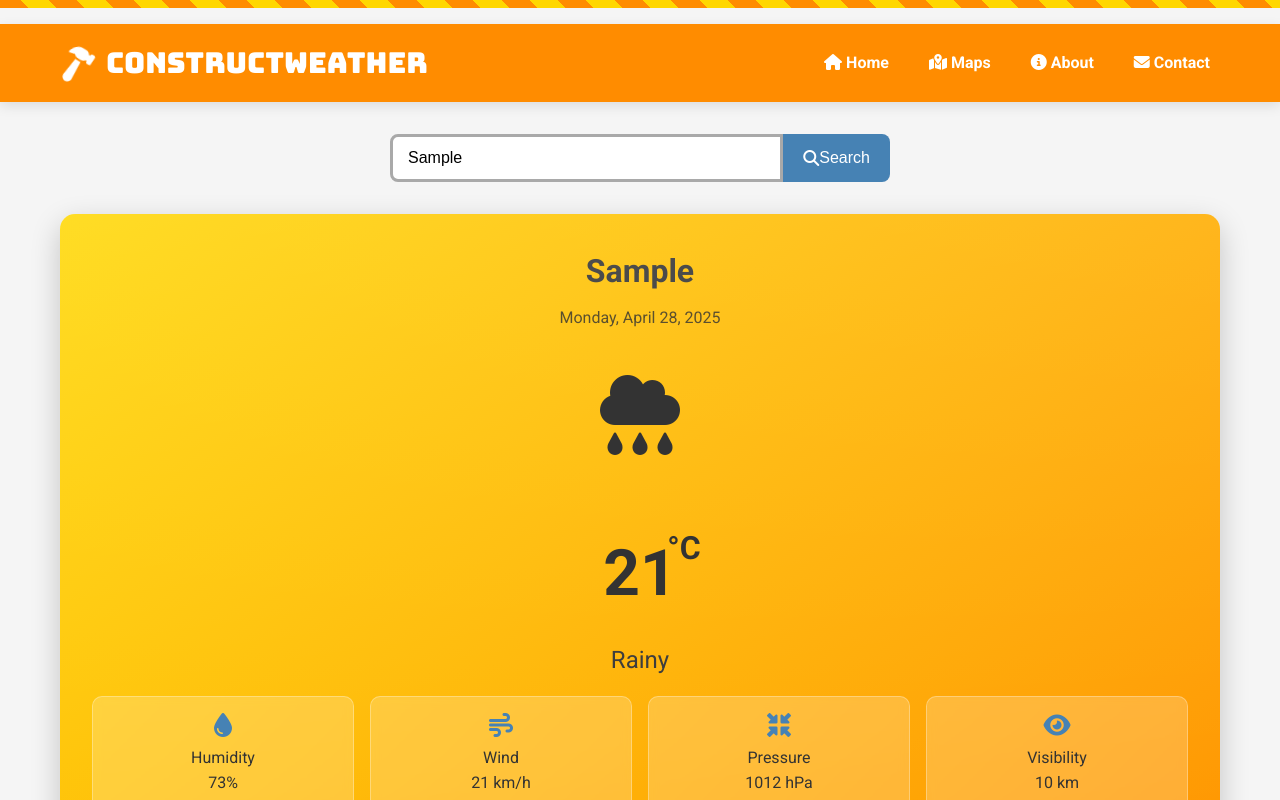
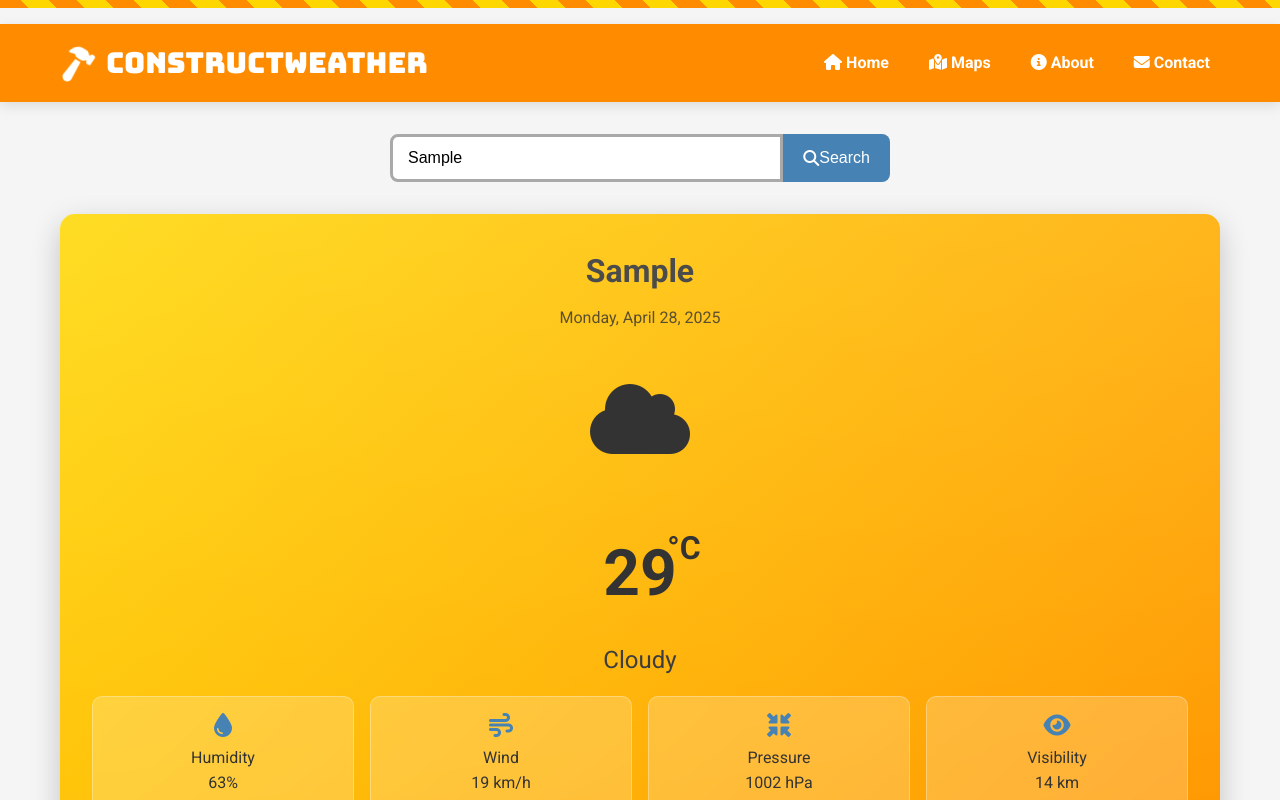
Before and after one commit to PRITAM-TU/pyscript, a plain HTML site: page index.html in a window 1280 px wide. Both pictures are taken after typing "Sample" into the empty fields and a click on the button "Search". Shown: the top 800 px of the page. Drawn offline with Linux system fonts and the light colour scheme.

Commit message:
add new project in filee

```diff
--- a/index.html
+++ b/index.html
@@ -487,33 +487,76 @@
     </footer>
 
     <script>
-        document.addEventListener('DOMContentLoaded', function() {
-            // Set current date
-            const now = new Date();
-            const options = { weekday: 'long', year: 'numeric', month: 'long', day: 'numeric' };
-            document.getElementById('date').textContent = now.toLocaleDateString('en-US', options);
+        // Weather data generator
+        function generateWeatherData(location) {
+            const baseTemp = Math.floor(Math.random() * 15) + 15;
+            const conditions = ["Sunny", "Cloudy", "Rainy", "Thunderstorm", "Partly Cloudy"];
+            const condition = conditions[Math.floor(Math.random() * conditions.length)];
 
-            // Sample data - in a real app, this would come from an API
-            const sampleWeatherData = {
-                location: "New York, US",
-                temperature: 24,
-                description: "Sunny",
-                humidity: "65%",
-                wind: "12 km/h",
-                pressure: "1012 hPa",
-                visibility: "10 km",
-                forecast: [
-                    { day: "Tue", icon: "cloud-sun", high: 26, low: 18, desc: "Partly Cloudy" },
-                    { day: "Wed", icon: "cloud-showers-heavy", high: 22, low: 16, desc: "Showers" },
-                    { day: "Thu", icon: "cloud-sun", high: 25, low: 17, desc: "Partly Cloudy" },
-                    { day: "Fri", icon: "sun", high: 28, low: 20, desc: "Sunny" },
-                    { day: "Sat", icon: "bolt", high: 23, low: 16, desc: "Thunderstorms" }
-                ]
+            const weatherData = {
+                location: location,
+                temperature: baseTemp,
+                description: condition,
+                humidity: `${Math.floor(Math.random() * 40) + 40}%`,
+                wind: `${Math.floor(Math.random() * 20) + 5} km/h`,
+                pressure: `${Math.floor(Math.random() * 40) + 990} hPa`,
+                visibility: `${Math.floor(Math.random() * 10) + 5} km`,
+                forecast: []
             };
 
-            // Populate forecast cards
+            // Generate 5-day forecast
+            for (let i = 1; i <= 5; i++) {
+                const dayTemp = baseTemp + Math.floor(Math.random() * 7) - 3;
+                const nightTemp = dayTemp - Math.floor(Math.random() * 6) + 5;
+                const dayCondition = conditions[Math.floor(Math.random() * conditions.length)];
+
+                // Determine icon based on condition
+                const iconMap = {
+                    "Sunny": "sun",
+                    "Cloudy": "cloud",
+                    "Rainy": "cloud-rain",
+                    "Thunderstorm": "bolt",
+                    "Partly Cloudy": "cloud-sun"
+                };
+
+                weatherData.forecast.push({
+                    day: new Date(Date.now() + (i * 24 * 60 * 60 * 1000)).toLocaleDateString('en-US', { weekday: 'short' }),
+                    icon: iconMap[dayCondition],
+                    high: dayTemp,
+                    low: nightTemp,
+                    desc: dayCondition
+                });
+            }
+
+            return weatherData;
+        }
+
+        // Update UI with weather data
+        function updateWeatherUI(data) {
+            document.getElementById('location').textContent = data.location;
+            document.getElementById('temperature').textContent = data.temperature;
+            document.getElementById('description').textContent = data.description;
+            document.getElementById('humidity').textContent = data.humidity;
+            document.getElementById('wind').textContent = data.wind;
+            document.getElementById('pressure').textContent = data.pressure;
+            document.getElementById('visibility').textContent = data.visibility;
+
+            // Update weather icon
+            const iconMap = {
+                "Sunny": "sun",
+                "Cloudy": "cloud",
+                "Rainy": "cloud-rain",
+                "Thunderstorm": "bolt",
+                "Partly Cloudy": "cloud-sun"
+            };
+            const weatherIcon = document.getElementById('weather-icon');
+            weatherIcon.innerHTML = `<i class="fas fa-${iconMap[data.description] || 'sun'}"></i>`;
+
+            // Update forecast
             const forecastContainer = document.getElementById('forecast-cards');
-            sampleWeatherData.forecast.forEach(day => {
+            forecastContainer.innerHTML = '';
+
+            data.forecast.forEach(day => {
                 const forecastCard = document.createElement('div');
                 forecastCard.className = 'forecast-card';
                 forecastCard.innerHTML = `
@@ -528,59 +571,43 @@
                 forecastContainer.appendChild(forecastCard);
             });
 
+            // Add animation for feedback
+            const weatherCard = document.querySelector('.weather-card');
+            weatherCard.style.transform = "rotateY(15deg) rotateX(5deg)";
+            setTimeout(() => {
+                weatherCard.style.transform = "rotateY(0) rotateX(0)";
+            }, 500);
+        }
+
+        document.addEventListener('DOMContentLoaded', function() {
+            // Set current date
+            const now = new Date();
+            const options = { weekday: 'long', year: 'numeric', month: 'long', day: 'numeric' };
+            document.getElementById('date').textContent = now.toLocaleDateString('en-US', options);
+
+            // Initial load with sample data
+            updateWeatherUI(generateWeatherData("New York, US"));
+
             // Search functionality
-            document.getElementById('search-btn').addEventListener('click', searchWeather);
-            document.getElementById('location-input').addEventListener('keypress', function(e) {
-                if (e.key === 'Enter') {
-                    searchWeather();
-                }
-            });
-
-            function searchWeather() {
+            document.getElementById('search-btn').addEventListener('click', function() {
                 const location = document.getElementById('location-input').value.trim();
                 if (location) {
-                    // In a real app, this would call your backend API
-                    document.getElementById('location').textContent = location;
-
                     // Show loading state
                     const weatherIcon = document.getElementById('weather-icon');
                     weatherIcon.innerHTML = '<i class="fas fa-spinner fa-spin"></i>';
 
                     // Simulate API call delay
                     setTimeout(() => {
-                        // Update with new data - in a real app, this would be the API response
-                        document.getElementById('temperature').textContent = Math.floor(Math.random() * 15) + 15;
-                        document.getElementById('description').textContent = ["Sunny", "Cloudy", "Rainy", "Thunderstorm"][Math.floor(Math.random() * 4)];
-                        document.getElementById('humidity').textContent = Math.floor(Math.random() * 40) + 40 + "%";
-                        document.getElementById('wind').textContent = Math.floor(Math.random() * 20) + 5 + " km/h";
+                        updateWeatherUI(generateWeatherData(location));
+                    }, 800);
+                }
+            });
 
-                        // Update icon based on weather
-                        const desc = document.getElementById('description').textContent.toLowerCase();
-                        let icon = "sun";
-                        if (desc.includes("cloud")) icon = "cloud";
-                        if (desc.includes("rain")) icon = "cloud-rain";
-                        if (desc.includes("thunder")) icon = "bolt";
-
-                        weatherIcon.innerHTML = `<i class="fas fa-${icon}"></i>`;
-
-                        // Add animation for feedback
-                        weatherIcon.style.animation = "none";
-                        void weatherIcon.offsetWidth; // Trigger reflow
-                        weatherIcon.style.animation = "float 3s ease-in-out infinite";
-
-                        // 3D card effect
-                        const weatherCard = document.querySelector('.weather-card');
-                        weatherCard.style.transform = "rotateY(15deg) rotateX(5deg)";
-                        setTimeout(() => {
-                            weatherCard.style.transform = "rotateY(0) rotateX(0)";
-                        }, 500);
-
-                    }, 1000);
+            document.getElementById('location-input').addEventListener('keypress', function(e) {
+                if (e.key === 'Enter') {
+                    document.getElementById('search-btn').click();
                 }
-            }
-
-            // Initial load with sample data
-            searchWeather();
+            });
         });
     </script>
 </body>
```
